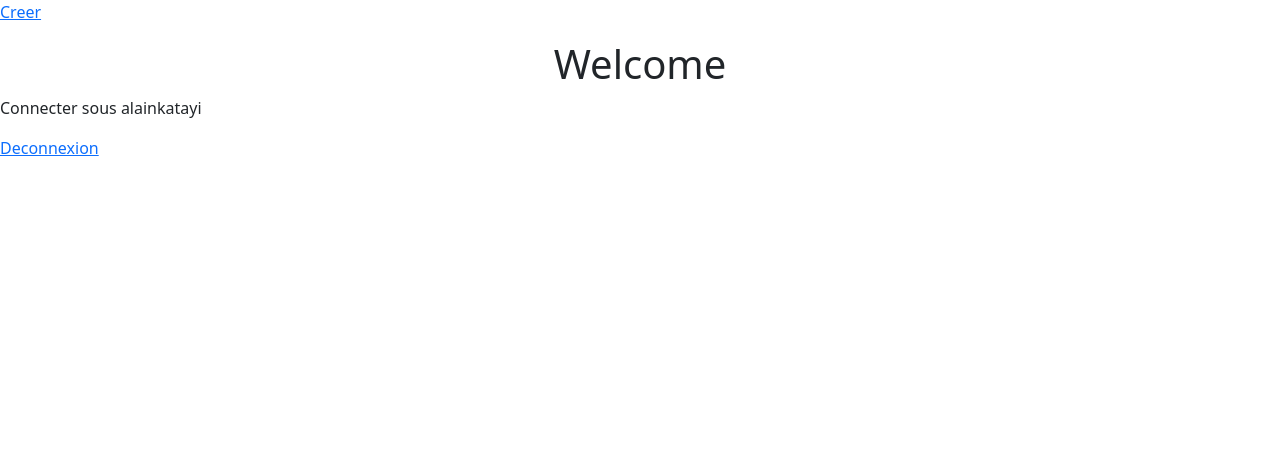
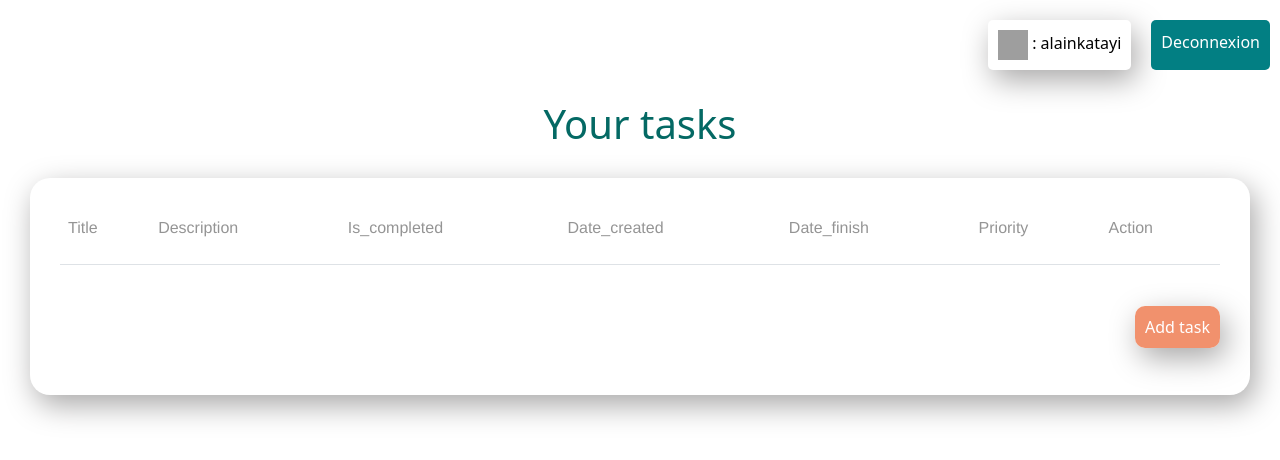
Before and after one commit to alainkatayi/Applitodolist, a Django app: page /todo/ in a window 1280 px wide. Shown: the top 460 px of the page. Run offline with Django 5.2, Linux system fonts and the light colour scheme; a user stored in the database is signed in; data comes from the database, SQL or seed files in the repository; both versions use the stored data as it was after the commit; lists and menus that the app fills with data are empty; some libraries are stand-ins or nearby versions; grey boxes are pictures that could not be loaded.

Commit message:
Presque finis avec la partie index, reste la patie user

```diff
--- a/todolist/Applitodolist/static/Applitodolist/css/style.css
+++ b/todolist/Applitodolist/static/Applitodolist/css/style.css
@@ -1,7 +1,94 @@
 body{
     background-color: black;
 }
+a{
+    text-decoration: none;
+}
 
-.contr{
-    background-color: aqua;
+table a{
+    text-decoration: none;
+    color: rgb(4, 105, 100);
+    font-weight: bold;
 }
+
+.user-icon{
+    height: 30px;
+    width: 30px;
+}
+
+.connecte{
+    display: flex;
+    justify-content: end;
+    margin-top: 10px;
+}
+
+.connecte a{
+    margin: 10px;
+    text-decoration: none;
+}
+
+.user{
+    background-color: rgb(255, 255, 255);
+    padding: 10px;
+    color: black;
+    border-radius: 5px;
+    box-shadow: 5px 10px 30px rgb(168, 167, 167);
+
+}
+
+.deconnecte{
+    background-color: rgb(2, 127, 131);
+    padding: 10px;
+    color: white;
+    border-radius: 5px;
+}
+
+.custom-h1{
+    color: rgb(4, 105, 100);
+    margin: 20px;
+}
+
+
+.tout{
+    background-color: rgb(255, 255, 255);
+    box-shadow: 5px 10px 30px rgb(168, 167, 167);
+    margin: 30px;
+    padding: 30px;
+    border-radius: 20px;
+}
+
+.en-tete{
+    color: rgba(0, 0, 0, 0.418);
+    font-family: 'Franklin Gothic Medium', 'Arial Narrow', Arial, sans-serif;
+    font-weight: normal;
+}
+
+
+.add{
+    display: flex;
+    justify-content: end;
+    margin-top: 50px;
+    margin-bottom: 10px;
+}
+
+.add a{
+    text-decoration: none;
+
+}
+
+.add2{
+    background-color: #F1916D ;
+    color: white;
+    padding: 10px;
+    border-radius: 10px;
+    box-shadow: 5px 10px 30px rgb(168, 167, 167);
+
+}
+
+.cc{
+    color: rgb(0, 0, 0);
+    background-color: #91EAAF;
+    padding: 5px;
+    text-align: center;
+    border-radius: 20px;
+}
--- a/todolist/Applitodolist/templates/Applitodolist/index.html
+++ b/todolist/Applitodolist/templates/Applitodolist/index.html
@@ -10,25 +10,70 @@
 </head>
 <body>
 
-    <p><a href="{% url 'Applitodolist:create_task' %}">Creer</a></p>
+
+    <div class="connecte">
+        {%  if user.is_authenticated %}
+        <!--p>User: {{  user.username }} </§p-->
+        <a class="user" href="{% url 'Applitodolist:info_user' %}">
+             <img class="user-icon" src="utilisateur (1).svg" alt=""> : {{ user.username }} </a>
+
+        <a class="deconnecte" href="{% url 'accounts:logout' %}">Deconnexion</a>
+
+        {% else %}
+
+        <p>
+            <a href="{% url 'accounts:login_user' %}">X</a>
+        </p>
+
+        {% endif %}
+
+        </div>
 
     <div class="container">
-        <h1 class="text-center custom-h1">Welcome</h1>
+        <h1 class="text-center custom-h1">Your tasks</h1>
     </div>
 
-    {%  if user.is_authenticated %}
-        <p>Connecter sous  {{  user.username }} </p>
-        <a href="{% url 'accounts:logout' %}">Deconnexion</a>
-    {% else %}
-    <p><a href="{% url 'accounts:login_user' %}">X</a></p>
-    {% endif %}
+    <div class="tout">
+        <div>
+            <table class="table table-striped">
+                <thead>
+                    <tr>
+                        <th><p class="en-tete">Title</p></th>
+                        <th><p class="en-tete">Description</p></th>
+                        <th><p class="en-tete">Is_completed</p></th>
+                        <th><p class="en-tete">Date_created</p></th>
+                        <th><p class="en-tete">Date_finish</p></th>
+                        <th><p class="en-tete">Priority</p></th>
+                        <th><p class="en-tete">Action</p></th>
+                    </tr>
 
-    <ul>
-        {% for tasks in task %}
-        <li> <a href="{% url 'Applitodolist:show' tasks.id %}">{{ tasks.title }}</a> </li>
-        {% endfor %}
-    </ul>
+                </thead>
 
+                <tbody>
+            {% for tasks in task %}
+
+                    <tr>
+                        <td> <a href="{% url 'Applitodolist:show' tasks.id %}">{{ tasks.title }}</a> </td>
+                        <td> {{ tasks.description }} </td>
+                        <td> {{ tasks.is_completed }} </td>
+                        <td> {{ tasks.date_created }} </td>
+                        <td> {{ tasks.finish_date }} </td>
+                        <td> <p class="cc">{{ tasks.priority }}</p> </td>
+                        <td>
+                            <a href="{% url 'Applitodolist:remove_task' tasks.id %}">X</a>
+                        </td>
+                    </tr>
+
+            {% endfor %}
+
+                </tbody>
+            </table>
+        </div>
+
+        <div class="add">
+            <p><a class="add2" href="{% url 'Applitodolist:create_task' %}">Add task</a></p>
+        </div>
+    </div>
 
 </body>
 </html>
--- a/todolist/Applitodolist/urls.py
+++ b/todolist/Applitodolist/urls.py
@@ -5,5 +5,7 @@ app_name = 'Applitodolist'
 urlpatterns = [
     path('', views.index, name= 'index'),
     path('<int:task_id>/', views.show, name = 'show'),
-    path('task/', views.create_task, name = 'create_task')
+    path('supprimer/<int:task_id2>/', views.remove_task, name = 'remove_task'),
+    path('task/', views.create_task, name = 'create_task'),
+    path('infouser/', views.info_user, name = 'info_user')
 ]
--- a/todolist/Applitodolist/views.py
+++ b/todolist/Applitodolist/views.py
@@ -27,3 +27,12 @@ def create_task(request):
     else:
         form = TaskForm()
     return render(request, 'Applitodolist/task.html', {"form": form})
+
+def remove_task(request, task_id2):
+    task = Task.objects.get(pk= task_id2)
+    task.delete()
+    return redirect("Applitodolist:index")
+
+
+def info_user(request):
+    return render (request,'Applitodolist/user.html')
```
Also changed, not shown: todolist/Applitodolist/templates/Applitodolist/user.html (added, +19 -0 lines), todolist/Applitodolist/templates/Applitodolist/utilisateur (1).svg (added), todolist/db.sqlite3.
